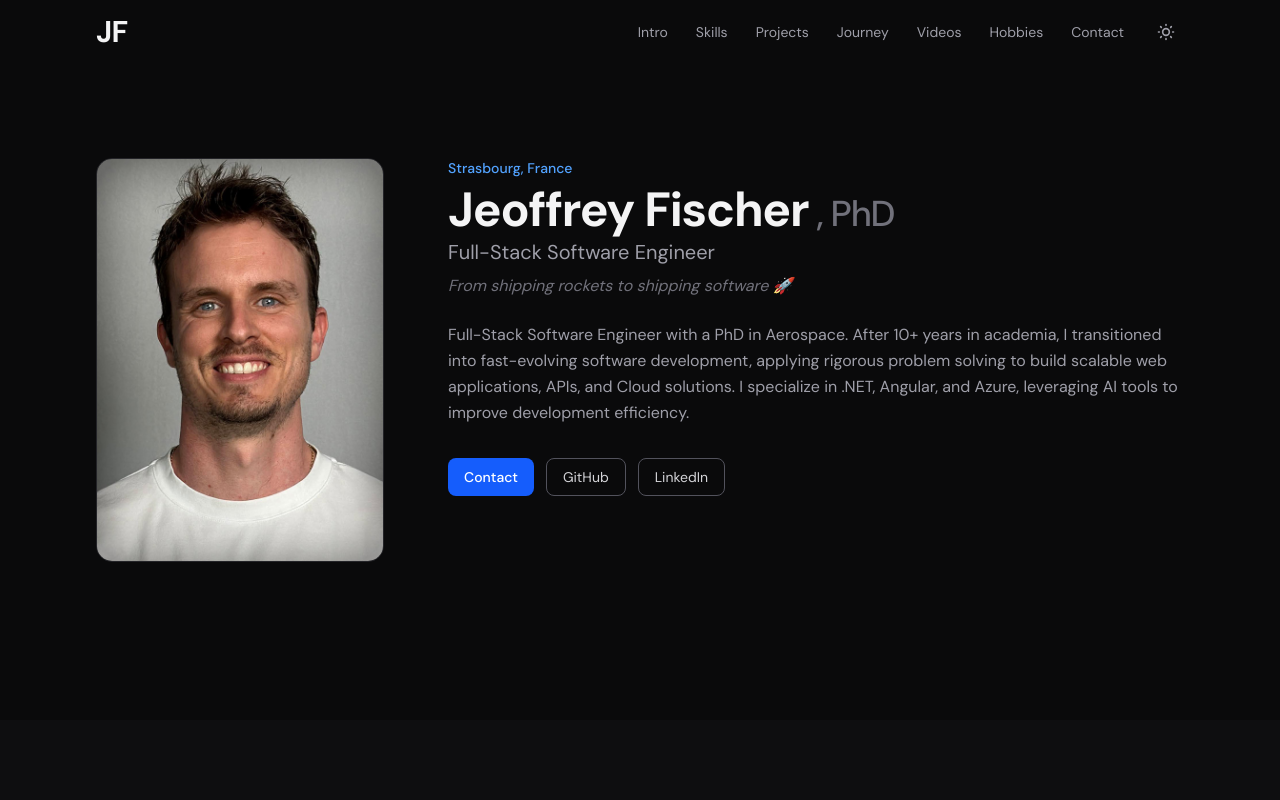
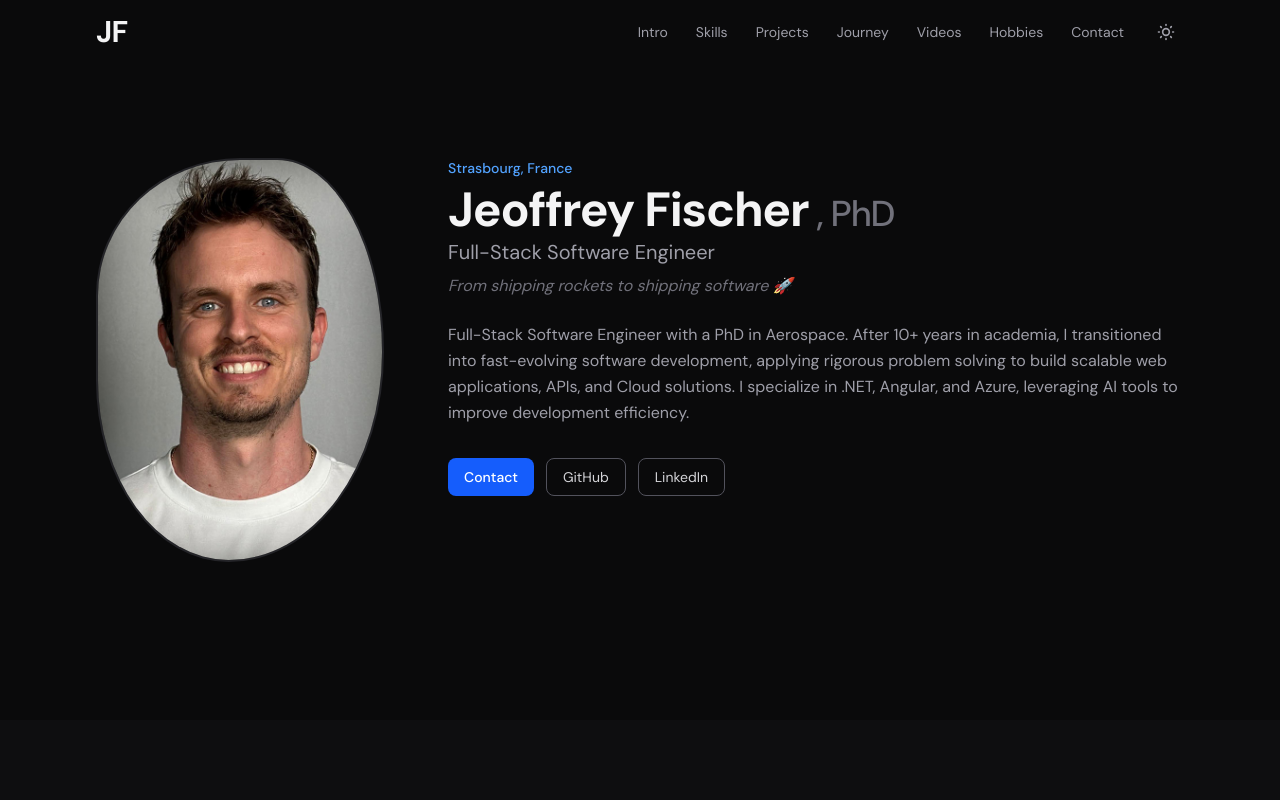
Before and after one commit to jeoffreyfischer/my-pro-resume, a React (Vite) app: page / in a window 1280 px wide. Shown: the top 800 px of the page. Built offline with nearby package versions, Linux system fonts and the light colour scheme.

Commit message:
Profile photo shape

```diff
--- a/src/components/sections/Intro.tsx
+++ b/src/components/sections/Intro.tsx
@@ -16,7 +16,7 @@ export function Intro() {
             <img
               src="/images/Jeoffrey-Fischer-Profile.jpg"
               alt="Jeoffrey Fischer"
-              className="w-40 h-40 sm:w-52 sm:h-52 lg:flex-1 lg:min-h-0 lg:w-full rounded-2xl object-cover object-top border border-zinc-300 dark:border-zinc-700/50"
+              className="profile-photo-shape w-40 h-40 sm:w-52 sm:h-52 lg:flex-1 lg:min-h-0 lg:w-full object-cover object-top border-2 border-zinc-300 dark:border-zinc-700/50"
             />
           </motion.div>
 
--- a/src/index.css
+++ b/src/index.css
@@ -57,6 +57,11 @@
   @apply py-16 sm:py-20 lg:py-24;
 }
 
+/* Organic blob shape for profile photo – uneven rounded edges (8-value border-radius); top-left gentler to keep more of photo */
+.profile-photo-shape {
+  border-radius: 50% 37% 54% 46% / 34% 48% 52% 45%;
+}
+
 /* Skip link for accessibility */
 .skip-link {
   position: absolute;
```
